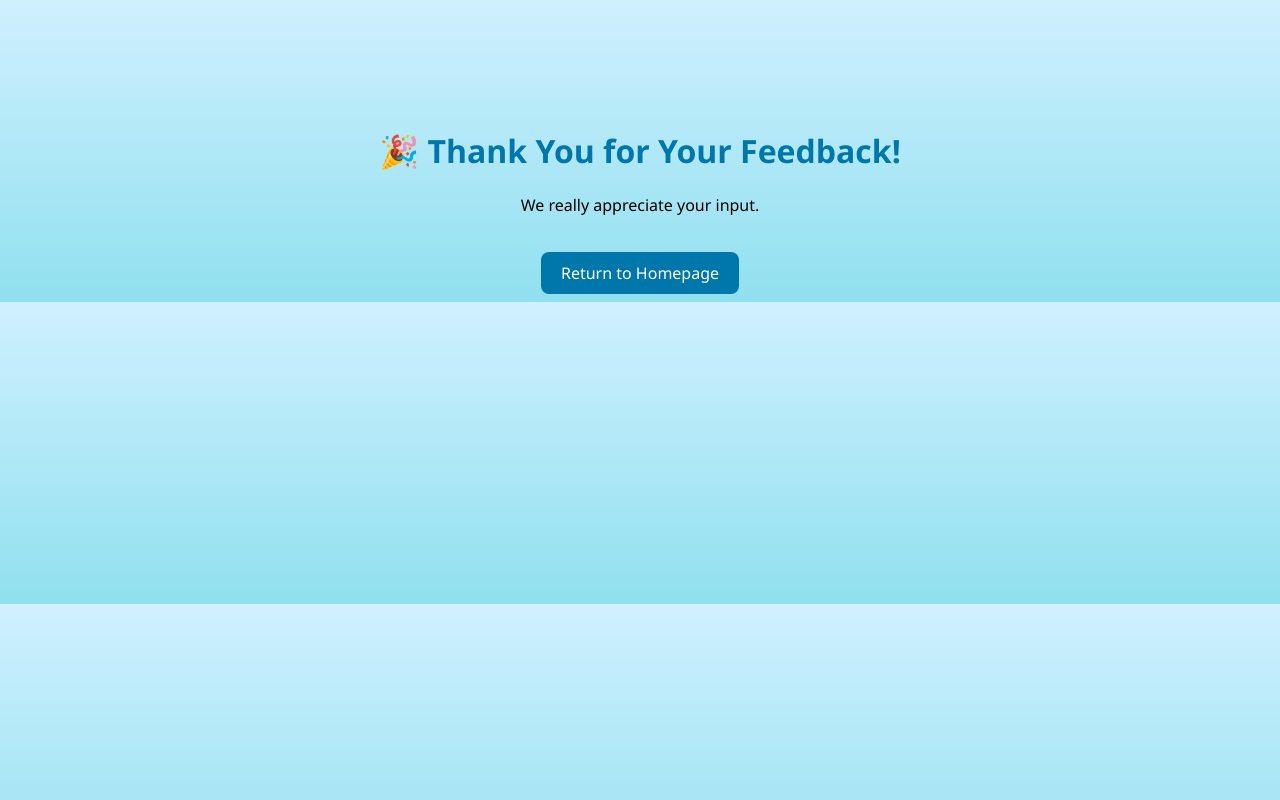
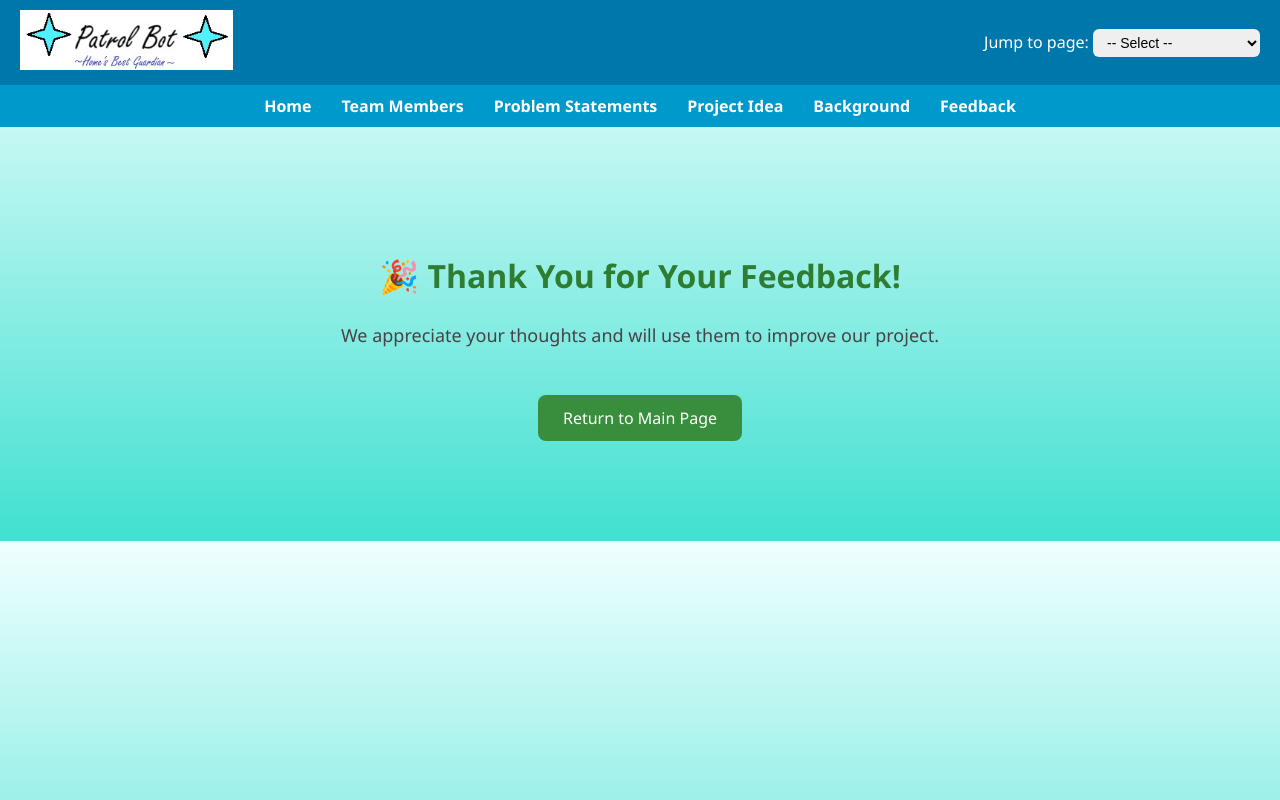
Before and after one commit to iwannasueyoutonight/PatrolBot, a plain HTML site: page thankyou.html in a window 1280 px wide. Drawn offline with Linux system fonts and the light colour scheme.

Commit message:
Update thankyou.html

```diff
--- a/thankyou.html
+++ b/thankyou.html
@@ -1,49 +1,136 @@
-   <!DOCTYPE html>
+<!DOCTYPE html>
 <html lang="en">
 <head>
   <meta charset="UTF-8">
   <title>Thank You!</title>
   <style>
     body {
-      background: linear-gradient(to bottom, #d0f0ff, #90e0ef);
+      background: linear-gradient(to bottom, azure, turquoise);
       font-family: 'Segoe UI', sans-serif;
-      text-align: center;
-      padding-top: 100px;
-      animation: fadeIn 1s ease-in;
+      margin: 0;
+      padding: 0;
     }
-    h1 {
-      color: #0077aa;
-    }
-    a {
-      margin-top: 20px;
-      display: inline-block;
-      color: #ffffff;
+
+    header {
+      display: flex;
+      align-items: center;
+      justify-content: space-between;
       background-color: #0077aa;
       padding: 10px 20px;
-      border-radius: 8px;
-      text-decoration: none;
-    }
-    a:hover {
-      background-color: #005f88;
+      color: white;
     }
 
-    @keyframes fadeIn {
-      from { opacity: 0; }
-      to { opacity: 1; }
+    header img {
+      height: 60px;
+    }
+
+    nav {
+      display: flex;
+      align-items: center;
+      justify-content: center;
+      background-color: #0099cc;
+      padding: 10px;
+    }
+
+    nav a {
+      color: white;
+      text-decoration: none;
+      margin: 0 15px;
+      font-weight: bold;
+    }
+
+    nav a:hover {
+      text-decoration: underline;
+    }
+
+    .link-box {
+      margin-left: 20px;
+    }
+
+    select {
+      padding: 5px 10px;
+      border-radius: 6px;
+      border: none;
+      font-size: 14px;
+    }
+
+    .content {
+      text-align: center;
+      padding: 100px 20px;
+    }
+
+    .content h2 {
+      color: #2e7d32;
+      font-size: 32px;
+    }
+
+    .content p {
+      font-size: 18px;
+      color: #444;
+    }
+
+    .button {
+      display: inline-block;
+      margin-top: 30px;
+      padding: 12px 25px;
+      background-color: #388e3c;
+      color: white;
+      text-decoration: none;
+      font-size: 16px;
+      border-radius: 8px;
+      transition: background 0.3s;
+    }
+
+    .button:hover {
+      background-color: #2e7d32;
     }
   </style>
 </head>
 <body>
 
-  <h1>🎉 Thank You for Your Feedback!</h1>
-  <p>We really appreciate your input.</p>
-  <a href="index.html">Return to Homepage</a>
+  <header>
+    <a href="index.html">
+      <img src="Logo.jpg" alt="Patrol Bot" title="Patrol Bot - Home's Best Guardian">
+    </a>
+    <div class="link-box">
+      <label for="pageJump" style="color: white;">Jump to page:</label>
+      <select id="pageJump" onchange="jumpToPage(this)">
+        <option value="">-- Select --</option>
+        <option value="index.html">Home</option>
+        <option value="teammembers.html">Team Members</option>
+        <option value="problemstatements.html">Problem Statements</option>
+        <option value="projectidea.html">Project Idea</option>
+        <option value="background.html">Background</option>
+        <option value="feedback.html">Feedback</option>
+      </select>
+    </div>
+  </header>
+
+  <nav>
+    <a href="index.html">Home</a>
+    <a href="teammembers.html">Team Members</a>
+    <a href="problemstatements.html">Problem Statements</a>
+    <a href="projectidea.html">Project Idea</a>
+    <a href="background.html">Background</a>
+    <a href="feedback.html">Feedback</a>
+  </nav>
+
+  <div class="content">
+    <h2>🎉 Thank You for Your Feedback!</h2>
+    <p>We appreciate your thoughts and will use them to improve our project.</p>
+    <a class="button" href="index.html">Return to Main Page</a>
+  </div>
+
+  <!-- Background music (hidden) -->
+  <audio autoplay loop hidden>
+    <source src="song.mp3" type="audio/mpeg">
+    Your browser does not support the audio element.
+  </audio>
 
   <script>
-    const name = localStorage.getItem("feedbackName");
-    if (name) {
-      document.querySelector("h1").innerHTML = `🎉 Thank You, ${name}!`;
-      localStorage.removeItem("feedbackName");
+    function jumpToPage(select) {
+      const page = select.value;
+      if (page) window.location.href = page;
     }
   </script>
 
```
